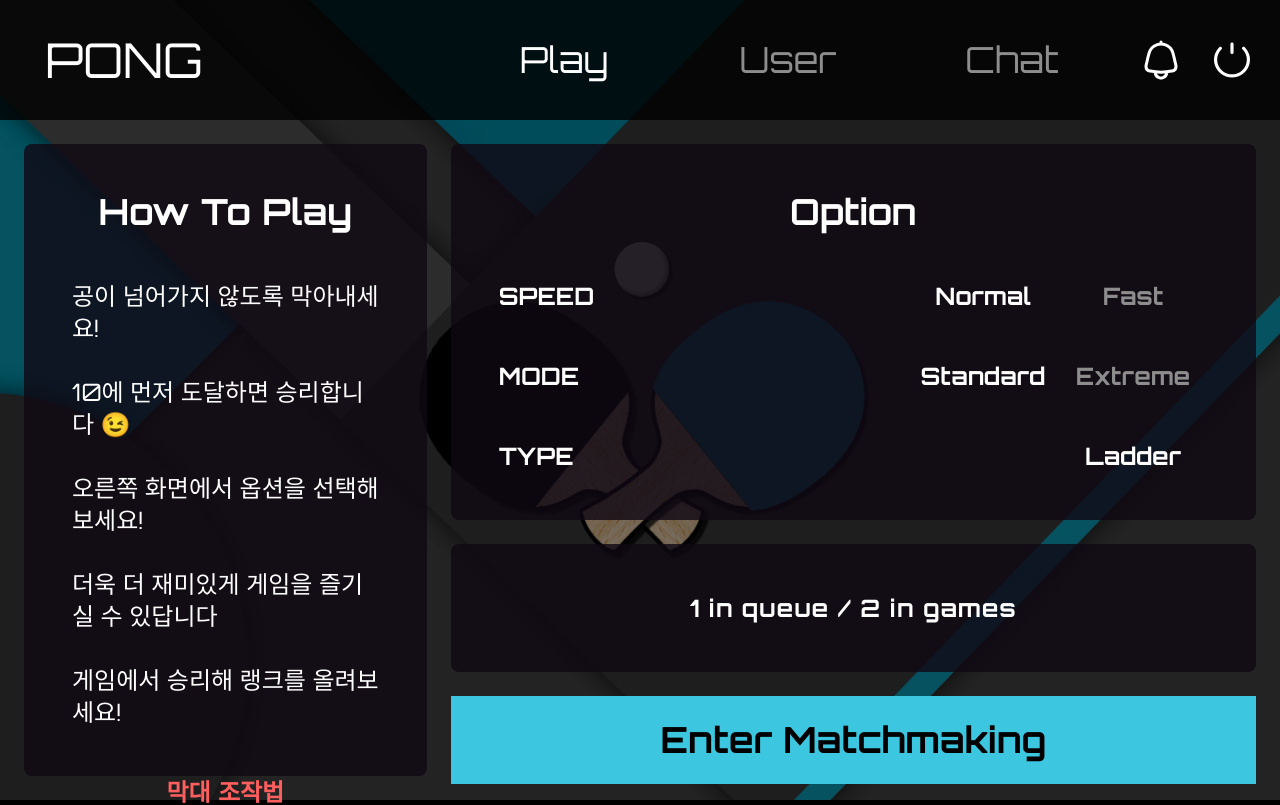
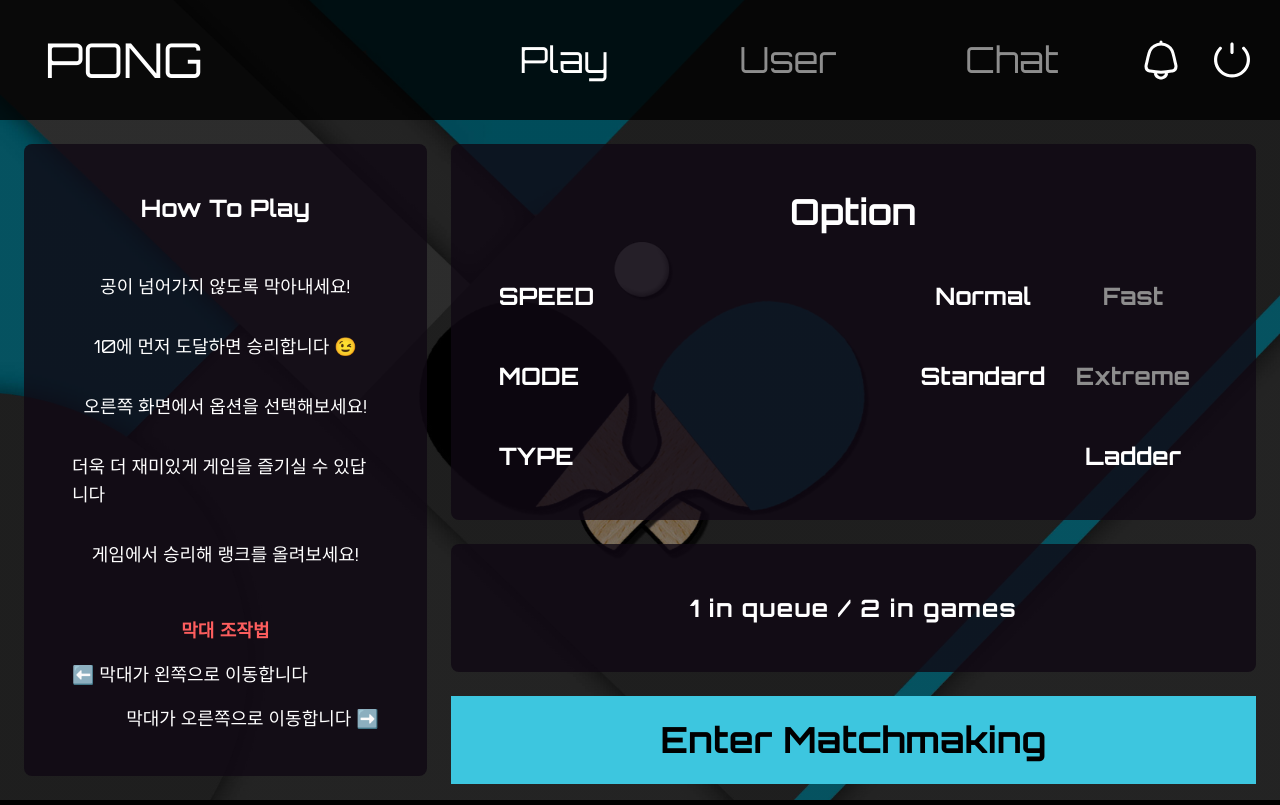
Before and after one commit to ssoyeong-lee/frontend, a Next.js app: page /play in a window 1280 px wide. Shown: the top 805 px of the page. Built offline with nearby package versions, Linux system fonts and the light colour scheme.

Commit message:
FIX: how to play card 폰트 사이즈 축소

```diff
--- a/src/card/play/HowToPlayCard.tsx
+++ b/src/card/play/HowToPlayCard.tsx
@@ -4,8 +4,8 @@ import FlexBox from "@/layouts/FlexBox";
 export default function HowToPlayCard() {
   return (
     <Card>
-      <FlexBox className="text-2xl gap-12" direction="col">
-        <div className="text-4xl font-bold">How To Play</div>
+      <FlexBox className="text-lg gap-12" direction="col">
+        <div className="text-2xl font-bold">How To Play</div>
         <FlexBox className="w-full gap-8" direction="col">
           <div>공이 넘어가지 않도록 막아내세요!</div>
           <div>10에 먼저 도달하면 승리합니다 😉</div>
```
